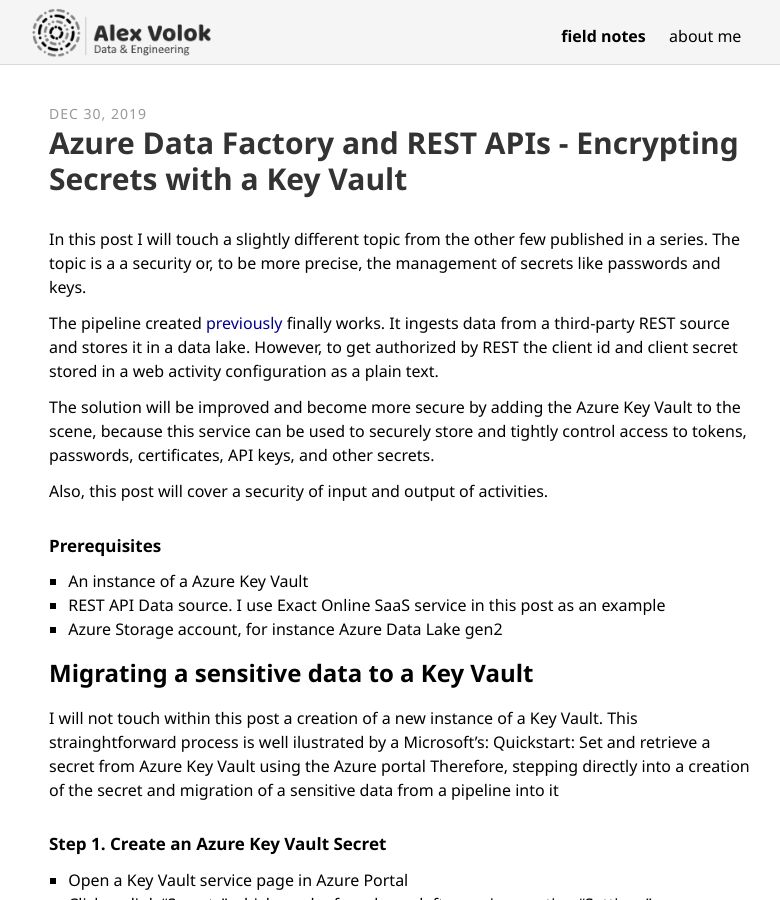
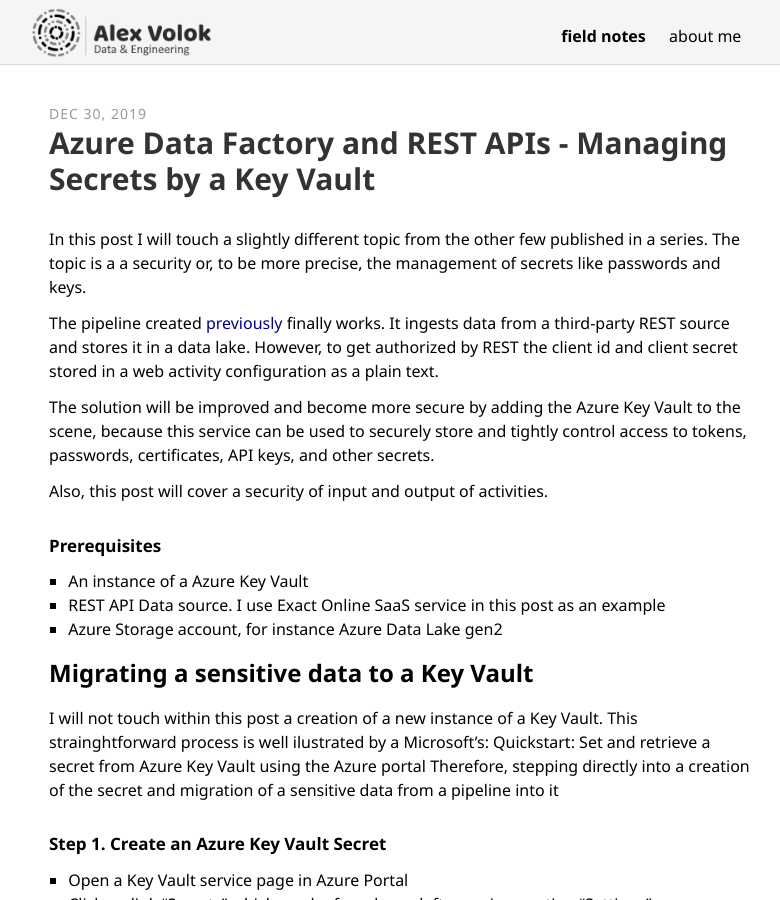
Before and after one commit to alexvolok/alexvolok.github.io, a Jekyll site: the page built from _posts/2019-12-30-adfv2-rest-api-part3-securing-keyvault.md, in a window 1280 px wide and 900 px high. Shown: the whole window, without its empty margins (240-1020 px from the left). Built offline with Jekyll 4.4.1, drawn with Linux system fonts in a browser that asks for light colours; some web fonts are replaced; comment, search, counter and statistics services are not loaded.

Commit message:
changed a title

```diff
--- a/_posts/2019-12-30-adfv2-rest-api-part3-securing-keyvault.md
+++ b/_posts/2019-12-30-adfv2-rest-api-part3-securing-keyvault.md
@@ -1,13 +1,14 @@
 ---
 layout: post
-title: Azure Data Factory and REST APIs - Encrypting Secrets with a Key Vault
-description: Azure Data Factory and REST APIs - Encrypting Secrets with a Key Vault
+title: Azure Data Factory and REST APIs - Managing Secrets by a Key Vault
+description: Azure Data Factory and REST APIs - Managing Secrets by a Key Vault
 comments: true
 keywords: Azure Data Factory REST API Encrypting Key Vault
 tags: [ADF, KeyVault]
 category: Dev
 published: true
 ---
+
 
 
 In this post I will touch a slightly different topic from the other few published in a series. The topic is a a security or, to be more precise, the management of secrets like passwords and keys.
```
